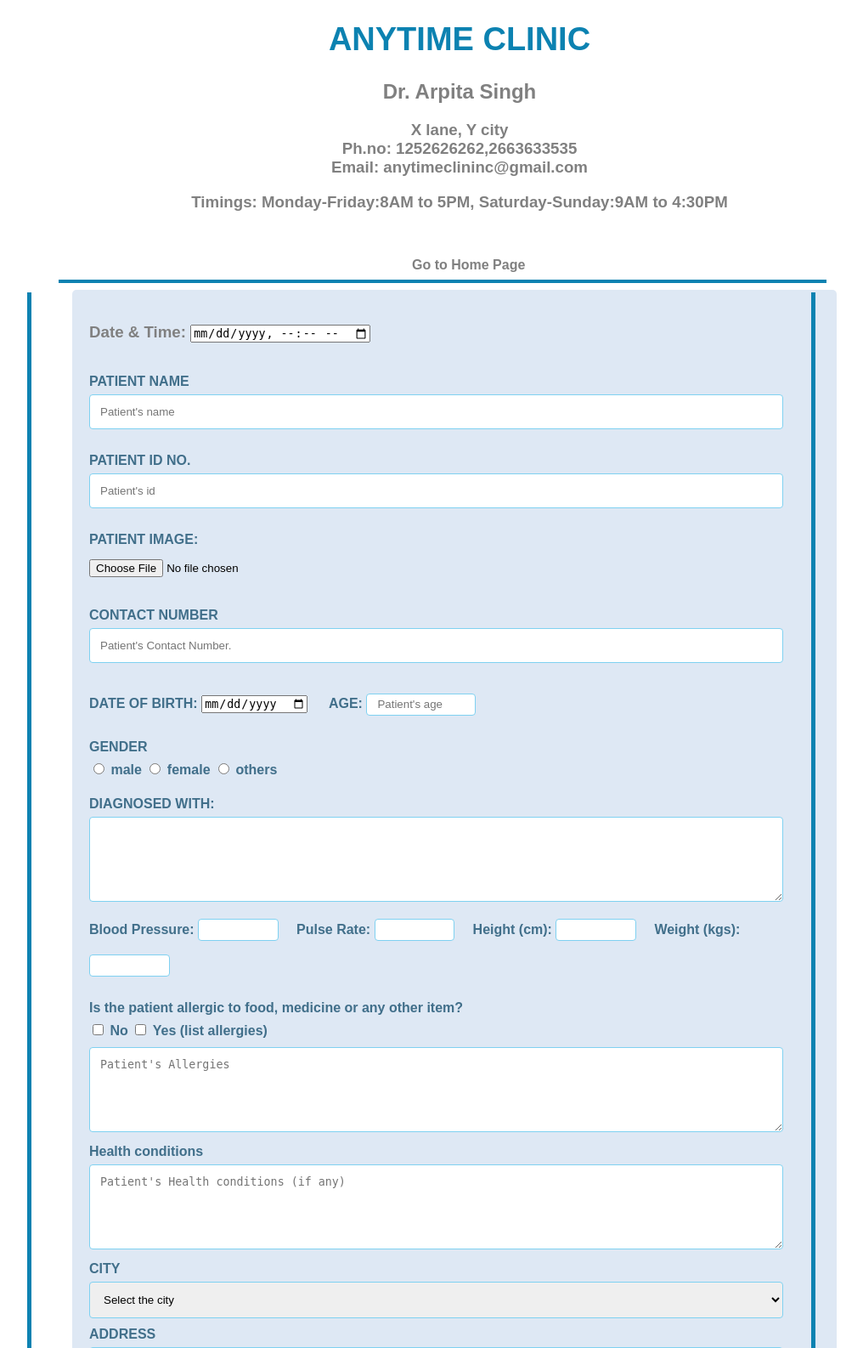
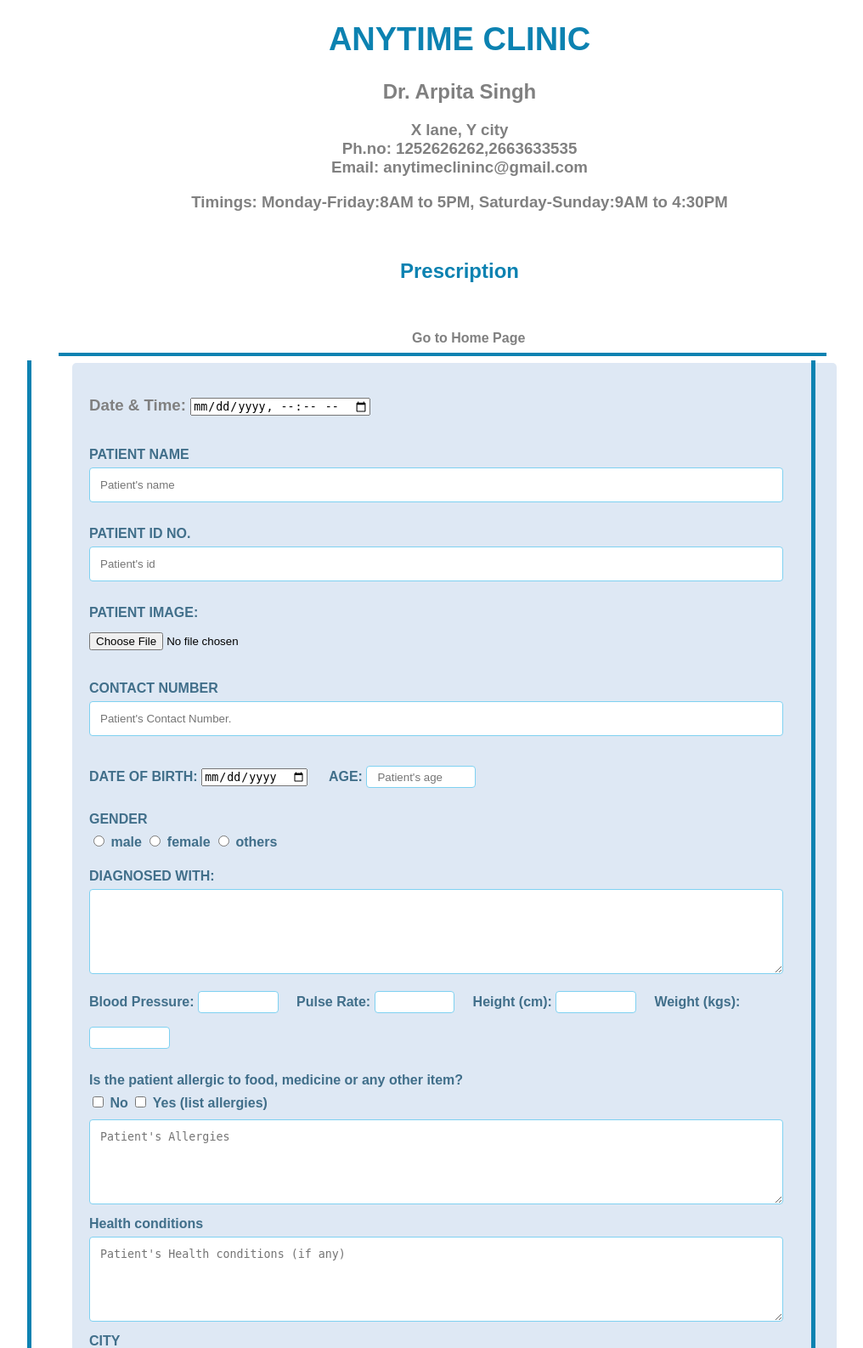
Before and after one commit to arpitasingh07/HealthcarePrescription-CRUD, a Django app: page /base in a window 1280 px wide. Shown: the top 1586 px of the page at 85% size, without its empty margins (99-1115 px from the left). Run offline with Django 3.2, Linux system fonts and the light colour scheme.

Commit message:
Add files via upload

```diff
--- a/templates/base.html
+++ b/templates/base.html
@@ -71,7 +71,7 @@
                     position:absolute;
                     left: 51.5%;
                     margin-left: -33em;
-                    top: 21.5em;
+                    top: 26.5em;
                   }
 
                   .hl {
@@ -80,7 +80,7 @@
                     position:absolute;
                     right: -26.5%;
                     margin-right: 35em;
-                    top: 21.5em;
+                    top: 26.5em;
                   }
 
                   a{
@@ -98,7 +98,10 @@
         <h1 style="color: rgb(12, 130, 177); text-align:center; font-size:38px ">ANYTIME CLINIC</h1>
         <h2 style="color:grey; text-align:center;">Dr. Arpita Singh</h2>
         <h3 style="color:grey; text-align:center;">X lane, Y city <br> Ph.no: 1252626262,2663633535 <br> Email: anytimeclininc@gmail.com</h3>
+
         <h3 style="color:grey; text-align:center;">Timings: Monday-Friday:8AM to 5PM, Saturday-Sunday:9AM to 4:30PM</h3><br>
+        <h2 style="color:rgb(12, 130, 177); text-align:center;">Prescription</h3><br>
+
         <br>
         <a href="{% url 'showPatients' %}" style="margin-left:36em;">Go to Home Page</a>
 
```
